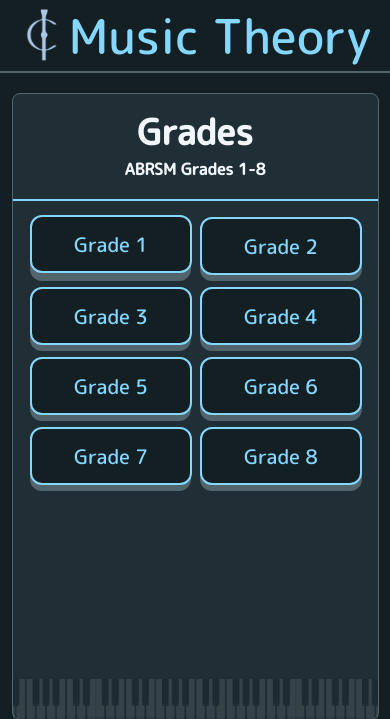
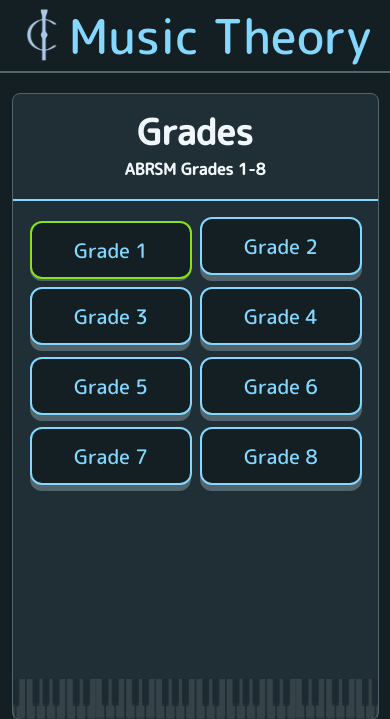
Before and after one commit to AN1001/learnMusic, a PHP site: page /main.html in a window 390 px wide, with the pointer over the restyled element. Shown: the top 719 px of the page. Run offline with PHP 8.4, Linux system fonts and the light colour scheme.

Commit message:
Update main-styles.css

```diff
--- a/main-styles.css
+++ b/main-styles.css
@@ -113,6 +113,10 @@ html, body{
 
 @media only screen and (max-width: 799px){
 	#lessonArea{display: none;}
+	.gradeBtn:hover .front {
+		transform: translateY(-2px);
+		border-color: #89e219;
+	}
 }
 
 #miniNavTitle{
```
